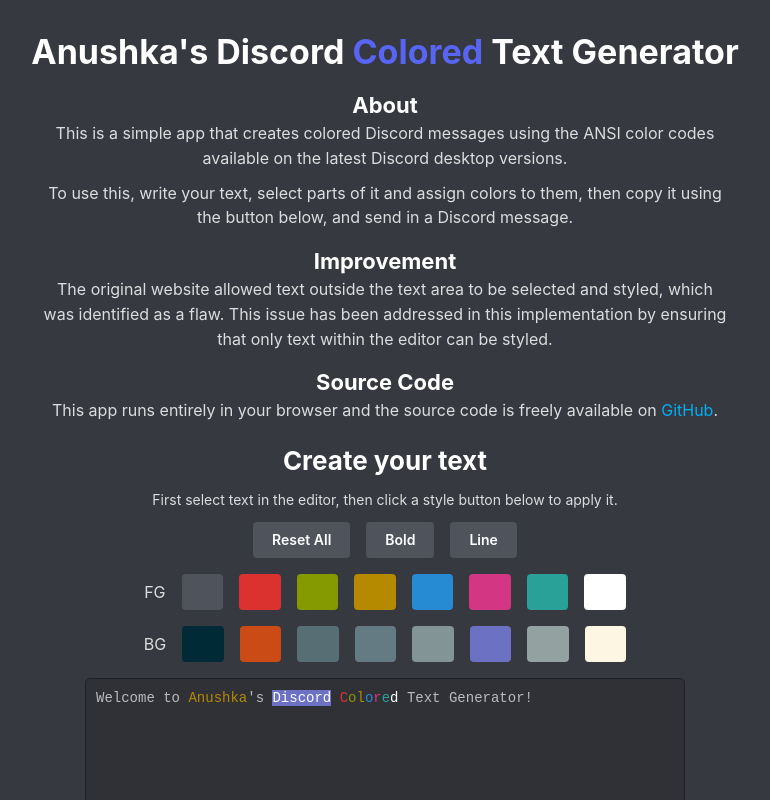
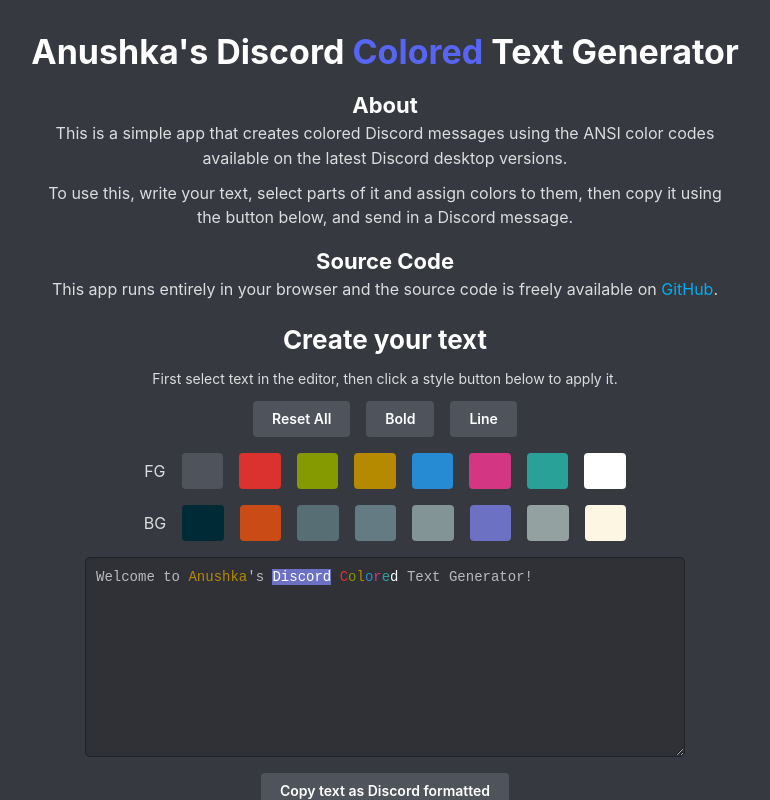
Before and after one commit to thebardofavon/discord-coloured-text-generator, a React (Vite) app: page / in a window 1280 px wide. Shown: the top 800 px of the page, without its empty margins (255-1025 px from the left). Built offline with nearby package versions, Linux system fonts and the light colour scheme.

Commit message:
Remove improvement section from About in DiscordColoredTextGenerator to streamline content

```diff
--- a/src/components/DiscordColoredTextGenerator.jsx
+++ b/src/components/DiscordColoredTextGenerator.jsx
@@ -260,8 +260,8 @@
         <Title order={3} mt="md">About</Title>
         <Text>This is a simple app that creates colored Discord messages using the ANSI color codes available on the latest Discord desktop versions.</Text>
         <Text mt="xs">To use this, write your text, select parts of it and assign colors to them, then copy it using the button below, and send in a Discord message.</Text>
-        <Title order={3} mt="md">Improvement</Title>
-        <Text>The original website allowed text outside the text area to be selected and styled, which was identified as a flaw. This issue has been addressed in this implementation by ensuring that only text within the editor can be styled.</Text>
+        {/* <Title order={3} mt="md">Improvement</Title>
+        <Text>The original website allowed text outside the text area to be selected and styled, which was identified as a flaw. This issue has been addressed in this implementation by ensuring that only text within the editor can be styled.</Text> */}
         <Title order={3} mt="md">Source Code</Title>
         <Text>
           This app runs entirely in your browser and the source code is freely available on{' '}
```
